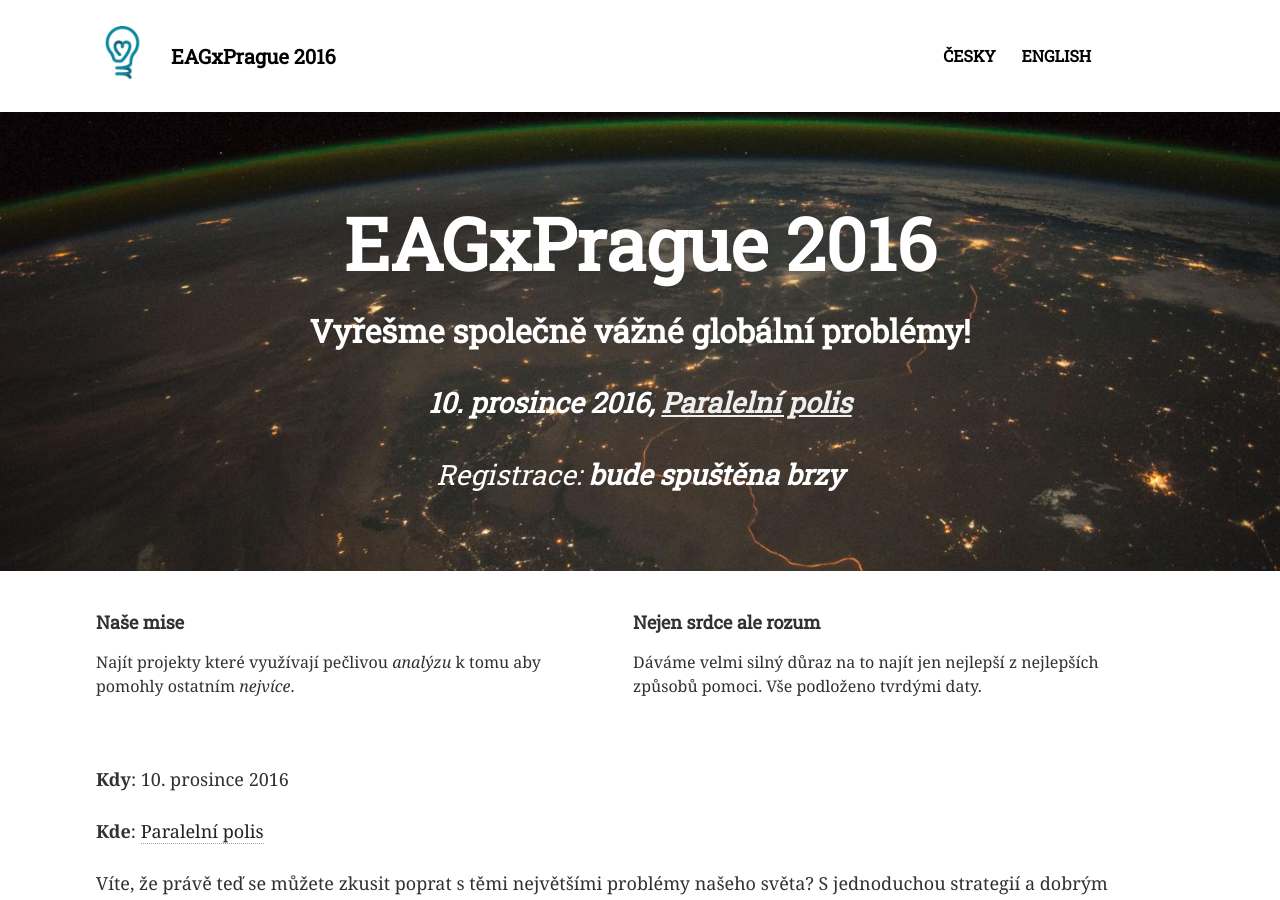
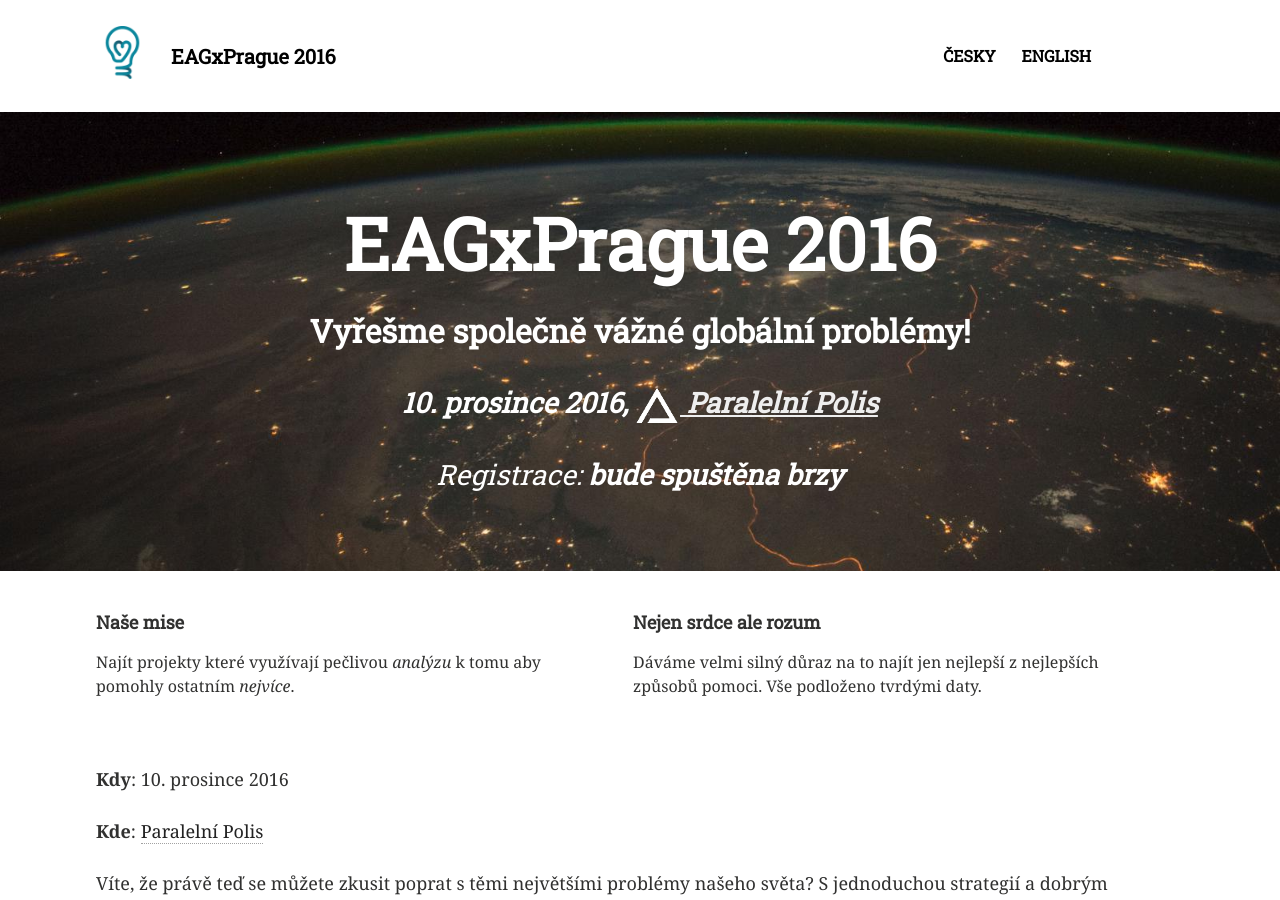
Before and after one commit to ea-czech-republic/eagxprague.org, a Jekyll site: the page built from index.md, in a window 1280 px wide and 900 px high. Built offline with Jekyll 4.4.1, drawn with Linux system fonts in a browser that asks for light colours.

Commit message:
Fix PP name typo & add smaller logo of PP

```diff
--- a/_layouts/home.html
+++ b/_layouts/home.html
@@ -40,7 +40,7 @@
         <h1>EAGxPrague 2016</h1>
         <h2>Vyřešme společně vážné globální problémy!</h2>
 	<h3><i>10. prosince 2016, <a
-	   href="https://www.paralelnipolis.cz/">Paralelní polis</a></i></h3>
+	   href="https://www.paralelnipolis.cz/"><img src="images/pp-white-75.png"> Paralelní Polis</a></i></h3>
 	<h3><i><span style="font-weight: normal;">Registrace:</span> bude
 			spuštěna brzy</i></h3>
         <!-- <a href="http://efektivni-altruismus.cz/o-ea/" class="btn-inverse">Více informací</a> -->
--- a/_layouts/home_en.html
+++ b/_layouts/home_en.html
@@ -40,7 +40,7 @@
         <h1>EAGxPrague 2016</h1>
         <h2>Cooperating to solve global problems</h2>
 	<h3><i>December 10, 2016, at <a
-	   href="https://www.paralelnipolis.cz/">Paralelní polis</a></i></h3>
+	   href="https://www.paralelnipolis.cz/"><img src="images/pp-white-75.png"> Paralelní Polis</a></i></h3>
 	<h3><i><span style="font-weight: normal;">Applications:</span> opening
 			soon</i></h3>
         <!-- <a href="http://efektivni-altruismus.cz/o-ea/" class="btn-inverse">Více informací</a> -->
--- a/index.md
+++ b/index.md
@@ -23,7 +23,7 @@ image:
 
 **Kdy**: 10. prosince 2016
 
-**Kde**: [Paralelní polis](https://www.paralelnipolis.cz/)
+**Kde**: [Paralelní Polis](https://www.paralelnipolis.cz/)
 
 Víte, že právě teď se můžete zkusit poprat s těmi největšími problémy našeho
 světa? S jednoduchou strategií a dobrým úsudkem můžete pomoci milionům jiných a
```
Also changed, not shown: english.md (+1 -1 lines), images/pp-white-75.png (added), images/pp-white.png (added).
